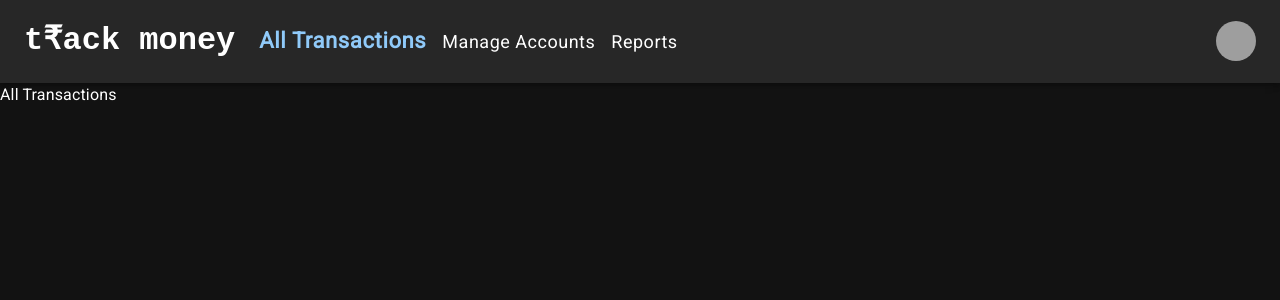
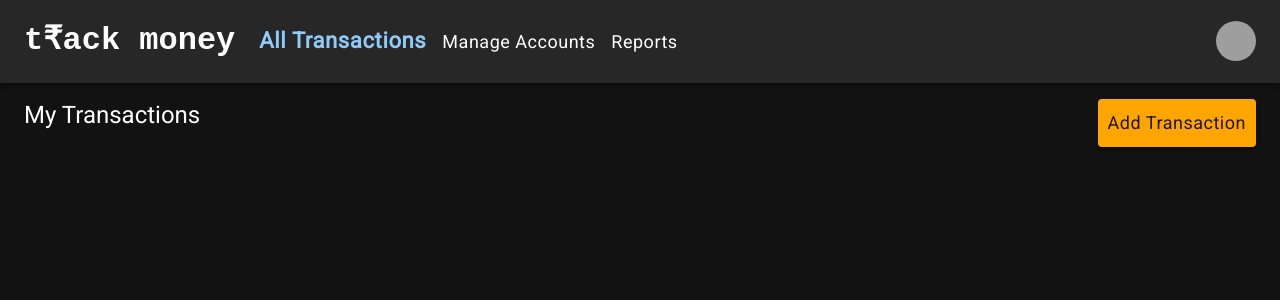
Before and after one commit to rohitbhati-rb/track-money, a React (Create React App) app: page /transactions in a window 1280 px wide. Shown: the top 300 px of the page. Built offline with nearby package versions, Linux system fonts and the light colour scheme; grey boxes are pictures that could not be loaded.

Commit message:
added basic layout for txns

```diff
--- a/src/components/AllTransactions.jsx
+++ b/src/components/AllTransactions.jsx
@@ -1,9 +1,36 @@
-import React from 'react'
+import { useState } from 'react';
+import {
+  Box,
+  Button,
+  Card,
+  CardActions,
+  CardContent,
+  Container,
+  Typography
+} from '@mui/material';
+import { v4 as uuidv4 } from 'uuid';
 
-function AllTransactions() {
+const allTransactions = () => {
   return (
-    <div>All Transactions</div>
+    <Container maxWidth="xl" sx={{ marginTop: 2 }}>
+      <Box sx={{ display: "flex", justifyContent: "space-between" }}>
+        <Typography variant="h5" gutterBottom component="div" sx={{ marginBottom: 2 }}>
+          My Transactions
+        </Typography>
+        <Button
+          size='small'
+          variant='contained'
+          sx={{ textTransform: "none", background: "orange", fontSize: 18 }}
+        // onClick={}
+        >
+          Add Transaction
+        </Button>
+      </Box>
+      <Box sx={{ height: "100%", width: "100%" }}>
+
+      </Box>
+    </Container>
   )
 }
 
-export default AllTransactions;
+export default allTransactions;
```
